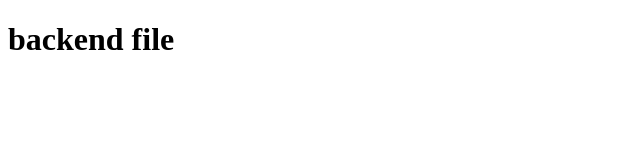
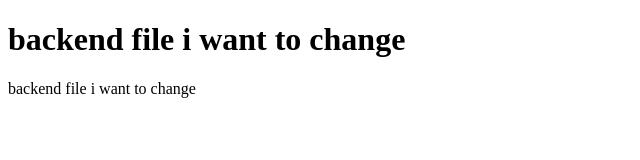
Before and after one commit to tamilarasan6258/samplerepo, a plain HTML site: page backend.html in a window 1280 px wide. Shown: the whole page, without its empty margins (0-640 px from the left). Drawn offline with Linux system fonts and the light colour scheme.

Commit message:
!fix : important

```diff
--- a/backend.html
+++ b/backend.html
@@ -6,6 +6,8 @@
     <title>Document</title>
 </head>
 <body>
-    <h1>backend file</h1>
+    <h1>backend file i want to change</h1>
+
+    <p>backend file i want to change</p>
 </body>
 </html>
```
